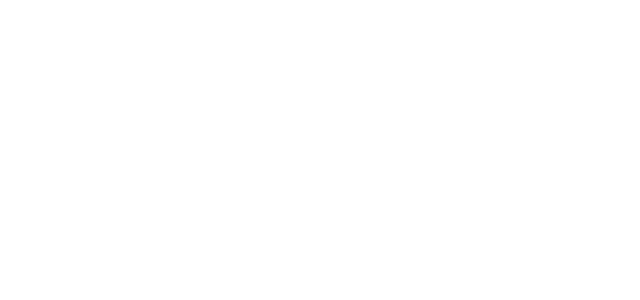
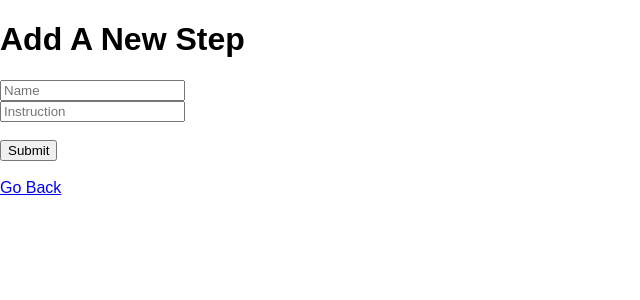
Before and after one commit to mwlai288/cook-book2, a React (Create React App) app in the folder client/: page /user/1/meal/1/newstep in a window 1280 px wide. Shown: the top 300 px of the page, without its empty margins (0-640 px from the left). Built offline with nearby package versions, Linux system fonts and the light colour scheme.

Commit message:
steps are being posted successfully

```diff
--- a/client/src/App.js
+++ b/client/src/App.js
@@ -5,6 +5,7 @@
 import Meal from './components/Meal';
 import SignUp from './components/SignUp';
 import NewMeal from './components/NewMeal';
+import NewStep from './components/NewStep'
 
 class App extends Component {
   render() {
@@ -16,6 +17,7 @@
           <Route exact path="/user/:userId/meal/:mealId" component={Meal} />
           <Route exact path="/signup" component={SignUp} />
           <Route exact path="/user/:userId/newMeal" component={NewMeal} />
+          <Route exact path="/user/:userId/meal/:mealId/newstep" component={NewStep} />
         </div>
       </Router>
     );
--- a/client/src/components/Meal.js
+++ b/client/src/components/Meal.js
@@ -9,7 +9,8 @@
     meal: [],
     steps: [],
     ingredients: "",
-    image: ""
+    image: "",
+    userId: ""
   }
 
   componentWillMount(){
@@ -17,6 +18,7 @@
     const mealId = this.props.match.params.mealId;
     axios.get(`/api/user/${userId}/meal/${mealId}`).then((res) => {
         this.setState({
+            userId,
             meal: res.data,
             steps: res.data.steps,
             ingredients: res.data.ingredients
@@ -43,10 +45,14 @@
                   {this.state.steps.map((step, i) => {
                     return(
                       <div key={i}>
+                        <br/>
                         {step.name}: {step.instruction}
                       </div>)
                     })}
                 </div>
+                <Link to={`/user/${this.state.userId}/meal/${this.state.meal._id}/newstep`}>
+                  <button>Add Step</button>
+                    </Link>
             </div>
             <br />
         </div>
--- /dev/null
+++ b/client/src/components/NewStep.js
@@ -0,0 +1,59 @@
+import React, { Component } from 'react';
+import axios from 'axios';
+import { Link, Redirect } from 'react-router-dom';
+
+class NewStep extends Component {
+  state = {
+    steps: {
+      name: "",
+      instructions: "",
+    },
+    redirect: false
+  }
+
+  handleChange = e => {
+    const attributeName = e.target.name;
+    const attributeValue = e.target.value;
+    const newState = { ...this.state };
+    newState.steps[attributeName] = attributeValue;
+    this.setState(newState);
+  };
+
+addNewStep = e => {
+    e.preventDefault();
+    axios.post(`/api/user/${this.props.match.params.userId}/meal/${this.props.match.params.mealId}/newstep`, this.state.steps).then(res => {
+        this.setState({
+            redirect: true
+        });
+    }).catch(err => console.log(err));
+};
+
+render() {
+    if (this.state.redirect){
+        return <Redirect to={`/user/${this.props.match.params.userId}/meal/${this.props.match.params.mealId}`} />
+    } else {
+        return (
+            <div>
+                <h1>Add A New Step</h1>
+                    <form onSubmit={this.addNewStep}>
+                        <div>
+                            <input name="name" type="text" placeholder="Name" onChange={this.handleChange} required/>
+                        </div>
+                        <div>
+                            <input name="instruction" type="text" placeholder="Instruction" onChange={this.handleChange} required/>
+                        </div>
+                        <br />
+                            <input type='submit'/>
+                    </form>
+                    <br />
+                    <Link to={`/user/${this.props.match.params.userId}/meal/${this.props.match.params.mealId}`} >
+                    Go Back
+                </Link>
+
+            </div>
+        );
+    }
+}
+}
+
+export default NewStep;
```
Also changed, not shown: client/src/components/MealList.js (+0 -7 lines), 2 other files (tests, documents, lock files or other folders).
